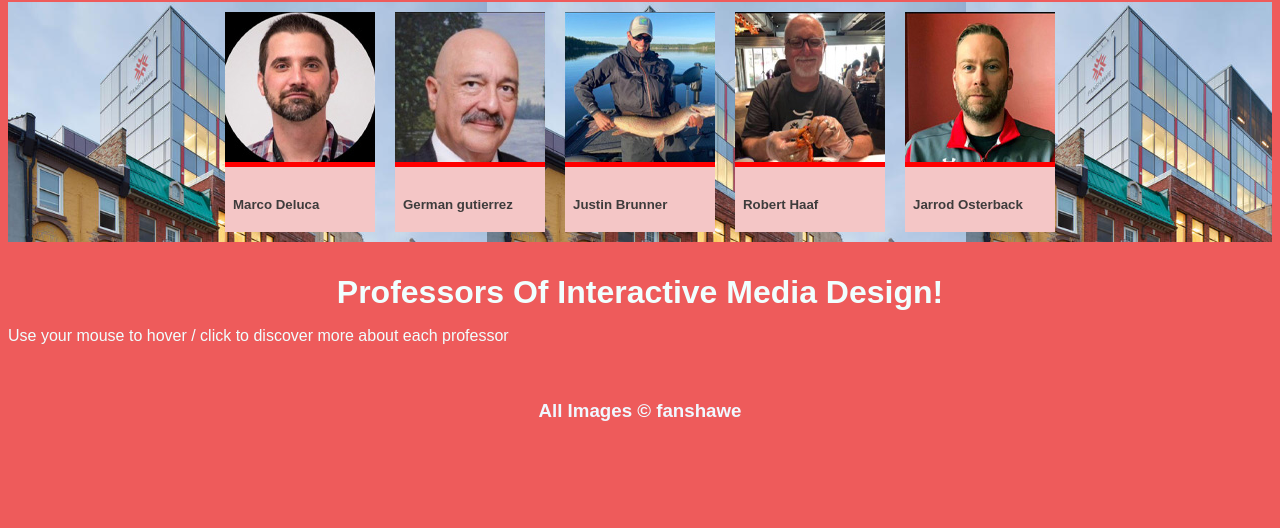
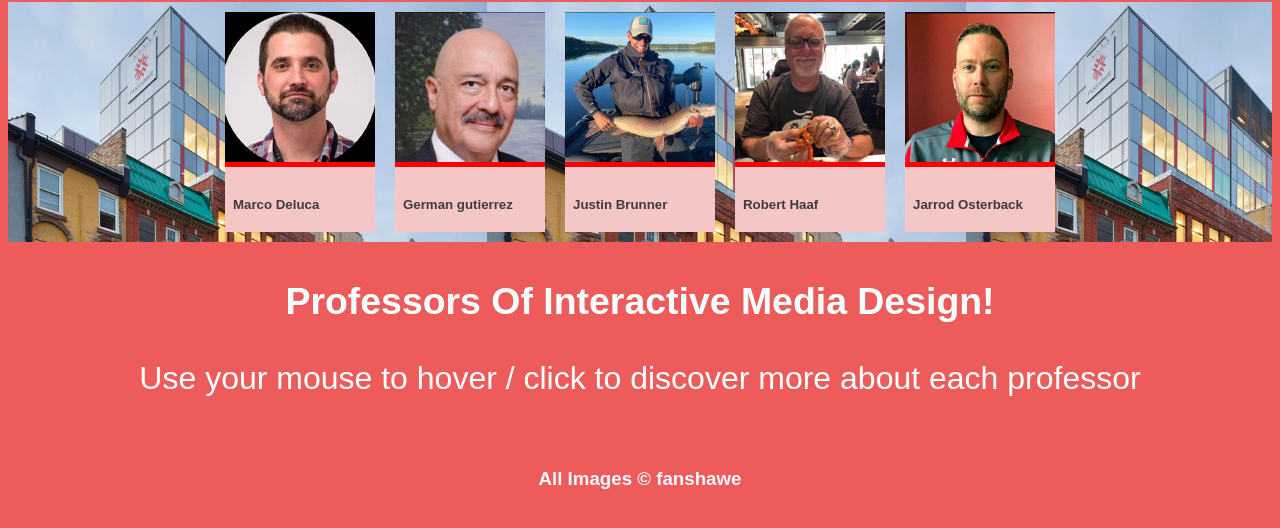
Before and after one commit to ishanmehra2001/mehra_ishan_character_assignment, a plain HTML site: page index.html in a window 1280 px wide. Shown: the part 178-706 px from the top of the page. Drawn offline with Linux system fonts and the light colour scheme.

Commit message:
fixed CSS code
fixed the alignment of context within the web page

```diff
--- a/css/main.css
+++ b/css/main.css
@@ -59,7 +59,7 @@ article, #instruction {
     padding: 20px;
 }
 
-article h3, #instructions h3{
+article , #instructions {
     font-size: 32px;
     text-align: center;
     margin-bottom: 14px;
```
